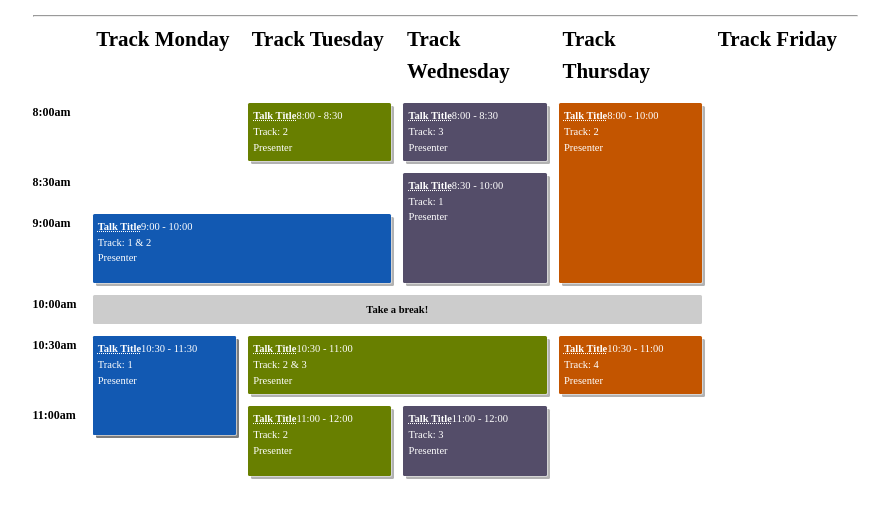
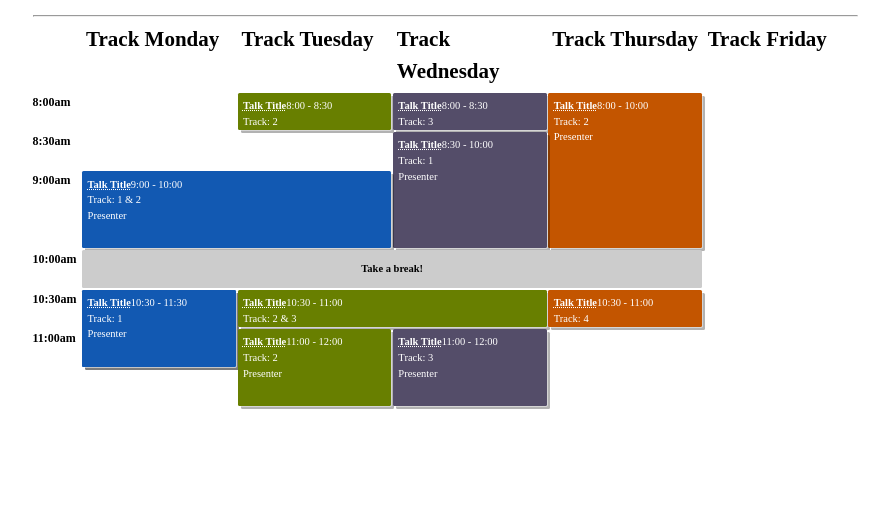
Before and after one commit to MoGHenry/UAlbany-Enroll-Class-Helper, a plain HTML site: page code/frontend/html/schedule.html in a window 1280 px wide. Shown: the part 62-580 px from the top of the page, without its empty margins (195-1084 px from the left). Drawn offline with Linux system fonts and the light colour scheme.

Commit message:
Update schedule.css

```diff
--- a/code/frontend/css/schedule.css
+++ b/code/frontend/css/schedule.css
@@ -8,37 +8,144 @@
 @media screen and (min-width: 700px) {
     .schedule {
         display: grid;
-        grid-gap: 1em;
+        grid-gap: 0.15em;
         grid-template-rows:
-			/*[tracks] auto*/
-			/*[time-0800] 1fr*/
-			/*[time-0830] 1fr*/
-			/*[time-0900] 1fr*/
-			/*[time-0930] 1fr*/
-			/*[time-1000] 1fr*/
-			/*[time-1030] 1fr*/
-			/*[time-1100] 1fr*/
-			/*[time-1130] 1fr*/
-			/*[time-1200] 1fr;*/
     [tracks] auto
-    [time-0800] 0.5fr
-    [time-0830] 0.5fr
-    [time-0900] 0.5fr
-    [time-0930] 0.5fr
-    [time-1000] 0.5fr
-    [time-1030] 0.5fr
-    [time-1100] 0.5fr
-    [time-1130] 0.5fr
-    [time-1200] 0.5fr
-    [time-1230] 0.5fr
-    [time-1300] 0.5fr
-    [time-1330] 0.5fr
-    [time-1400] 0.5fr
-    [time-1430] 0.5fr
-    [time-1500] 0.5fr
-    [time-1530] 0.5fr
-    [time-1600] 0.5fr
-    [time-1630] 0.5fr;
+
+
+    /*[time-0800] 0.3fr*/
+    /*[time-0830] 0.3fr*/
+    /*[time-0900] 0.3fr*/
+    /*[time-0930] 0.3fr*/
+    /*[time-1000] 0.3fr*/
+    /*[time-1030] 0.3fr*/
+    /*[time-1100] 0.3fr*/
+    /*[time-1130] 0.3fr*/
+    /*[time-1200] 0.3fr*/
+    /*[time-1230] 0.3fr*/
+    /*[time-1300] 0.3fr*/
+    /*[time-1330] 0.3fr*/
+    /*[time-1400] 0.3fr*/
+    /*[time-1430] 0.3fr*/
+    /*[time-1500] 0.3fr*/
+    /*[time-1530] 0.3fr*/
+    /*[time-1600] 0.3fr*/
+    /*[time-1630] 0.3fr*/
+
+
+    [time-0800] 1%
+    [time-0805] 1%
+    [time-0810] 1%
+    [time-0815] 1%
+    [time-0820] 1%
+    [time-0825] 1%
+    [time-0830] 1%
+    [time-0835] 1%
+    [time-0840] 1%
+    [time-0845] 1%
+    [time-0850] 1%
+    [time-0855] 1%
+    [time-0900] 1%
+    [time-0905] 1%
+    [time-0910] 1%
+    [time-0915] 1%
+    [time-0920] 1%
+    [time-0925] 1%
+    [time-0930] 1%
+    [time-0935] 1%
+    [time-0940] 1%
+    [time-0945] 1%
+    [time-0950] 1%
+    [time-0955] 1%
+    [time-1000] 1%
+    [time-1005] 1%
+    [time-1010] 1%
+    [time-1015] 1%
+    [time-1020] 1%
+    [time-1025] 1%
+    [time-1030] 1%
+    [time-1035] 1%
+    [time-1040] 1%
+    [time-1045] 1%
+    [time-1050] 1%
+    [time-1055] 1%
+    [time-1100] 1%
+    [time-1105] 1%
+    [time-1110] 1%
+    [time-1115] 1%
+    [time-1120] 1%
+    [time-1125] 1%
+    [time-1130] 1%
+    [time-1135] 1%
+    [time-1140] 1%
+    [time-1145] 1%
+    [time-1150] 1%
+    [time-1155] 1%
+    [time-1200] 1%
+    [time-1205] 1%
+    [time-1210] 1%
+    [time-1215] 1%
+    [time-1220] 1%
+    [time-1225] 1%
+    [time-1230] 1%
+    [time-1235] 1%
+    [time-1240] 1%
+    [time-1245] 1%
+    [time-1250] 1%
+    [time-1255] 1%
+    [time-1300] 1%
+    [time-1305] 1%
+    [time-1310] 1%
+    [time-1315] 1%
+    [time-1320] 1%
+    [time-1325] 1%
+    [time-1330] 1%
+    [time-1335] 1%
+    [time-1340] 1%
+    [time-1345] 1%
+    [time-1350] 1%
+    [time-1355] 1%
+    [time-1400] 1%
+    [time-1405] 1%
+    [time-1410] 1%
+    [time-1415] 1%
+    [time-1420] 1%
+    [time-1425] 1%
+    [time-1430] 1%
+    [time-1435] 1%
+    [time-1440] 1%
+    [time-1445] 1%
+    [time-1450] 1%
+    [time-1455] 1%
+    [time-1500] 1%
+    [time-1505] 1%
+    [time-1510] 1%
+    [time-1515] 1%
+    [time-1520] 1%
+    [time-1525] 1%
+    [time-1530] 1%
+    [time-1535] 1%
+    [time-1540] 1%
+    [time-1545] 1%
+    [time-1550] 1%
+    [time-1555] 1%
+    [time-1600] 1%
+    [time-1605] 1%
+    [time-1610] 1%
+    [time-1615] 1%
+    [time-1620] 1%
+    [time-1625] 1%
+    [time-1630] 1%
+    [time-1635] 1%
+    [time-1640] 1%
+    [time-1645] 1%
+    [time-1650] 1%
+    [time-1655] 1%
+
+
+
+
+    ;
 
 
         /* Note 1:
```
